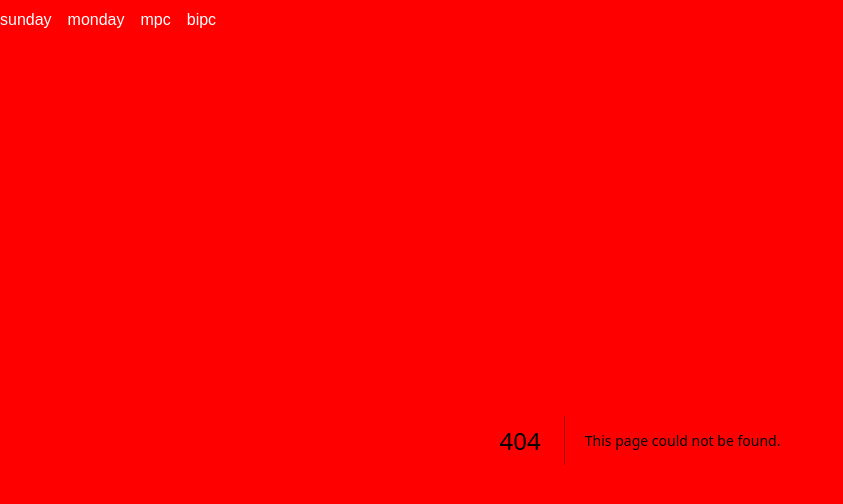
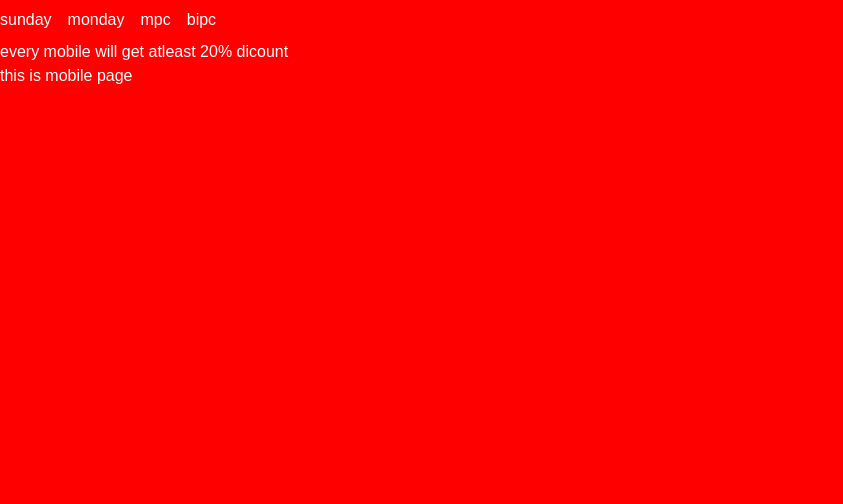
Before and after one commit to malagantisatish/learning-nextjs-stack, a Next.js app: page /layoutAndTemplates/products/mobiles in a window 1280 px wide. Before the commit this address had no page. Shown: the top 504 px of the page, without its empty margins (0-843 px from the left). Built offline with nearby package versions, Linux system fonts and the light colour scheme.

Commit message:
learning layouts

```diff
--- /dev/null
+++ b/src/app/layoutAndTemplates/products/laptops/page.tsx
@@ -0,0 +1,9 @@
+import React from 'react'
+
+const page = () => {
+    return (
+        <div>this is laptop section</div>
+    )
+}
+
+export default page
--- /dev/null
+++ b/src/app/layoutAndTemplates/products/mobiles/MobileHeader.tsx
@@ -0,0 +1,11 @@
+import React from 'react'
+
+const MobileHeader = () => {
+    return (
+        <div>
+            <h1>every mobile will get atleast 20% dicount</h1>
+        </div>
+    )
+}
+
+export default MobileHeader
--- /dev/null
+++ b/src/app/layoutAndTemplates/products/mobiles/layout.tsx
@@ -0,0 +1,11 @@
+import MobileHeader from "./MobileHeader";
+
+export default function MobileLayout({ children }: Readonly<{ children: React.ReactNode }>) {
+    return (
+        <div>
+            <MobileHeader />
+            {children}
+        </div>
+    )
+
+}
--- /dev/null
+++ b/src/app/layoutAndTemplates/products/mobiles/page.tsx
@@ -0,0 +1,11 @@
+import React from 'react'
+
+const page = () => {
+    return (
+        <div>
+            <h1>this is mobile page</h1>
+        </div>
+    )
+}
+
+export default page
```
Also changed, not shown: src/app/layoutAndTemplates/products/laptops/laptop.module.css (added), src/app/layoutAndTemplates/products/mobiles/mobile.module.css (added).
